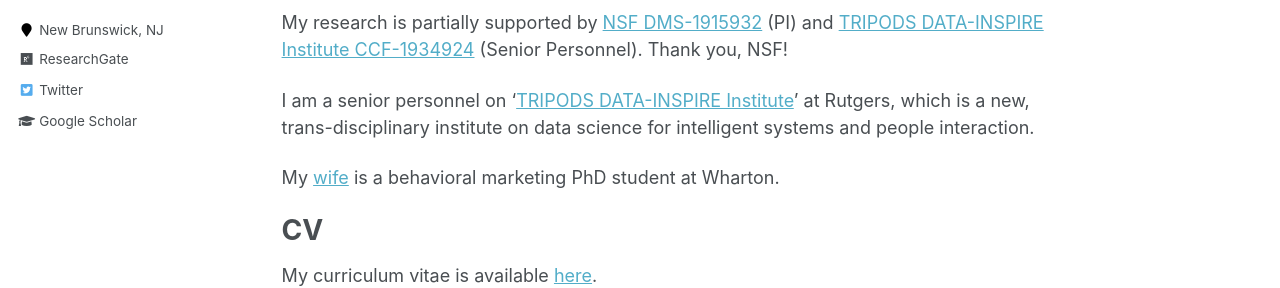
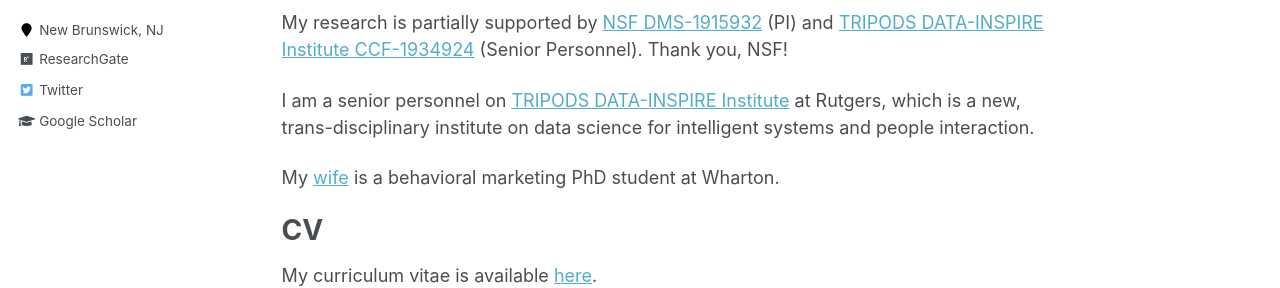
Before and after one commit to jasonklusowski/jasonklusowski.github.io, a Jekyll site: the page built from _pages/about.md, in a window 1280 px wide and 900 px high. Shown: the part 356-644 px from the top of the window. Built offline with Jekyll 4.4.1, drawn with Linux system fonts in a browser that asks for light colours.

```diff
--- a/_pages/about.md
+++ b/_pages/about.md
@@ -15,7 +15,7 @@ I will be joining the [Department of Operations Research \& Financial Engineerin
 
 My research is partially supported by [NSF DMS-1915932](https://www.nsf.gov/awardsearch/showAward?AWD_ID=1915932) (PI) and [TRIPODS DATA-INSPIRE Institute CCF-1934924](https://www.nsf.gov/awardsearch/showAward?AWD_ID=1934924) (Senior Personnel). Thank you, NSF!
 
-I am a senior personnel on ‘[TRIPODS DATA-INSPIRE Institute](http://robotics.cs.rutgers.edu/data-inspire/)’ at Rutgers, which is a new, trans-disciplinary institute on data science for intelligent systems and people interaction.
+I am a senior personnel on [TRIPODS DATA-INSPIRE Institute](http://robotics.cs.rutgers.edu/data-inspire/) at Rutgers, which is a new, trans-disciplinary institute on data science for intelligent systems and people interaction.
 
 My [wife](https://marketing.wharton.upenn.edu/profile/jwkk/) is a behavioral marketing PhD student at Wharton.
 
```
